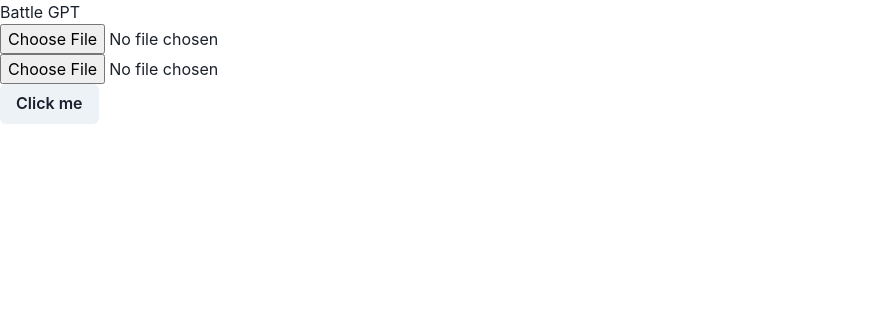
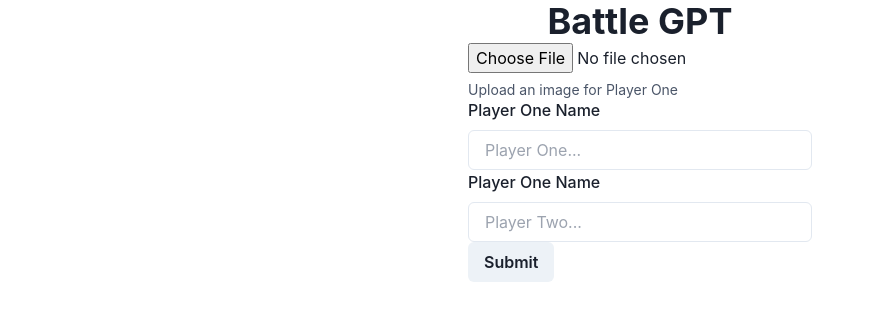
Before and after one commit to jimburch/battle-gpt, a Next.js app: page / in a window 1280 px wide. Shown: the top 320 px of the page, without its empty margins (0-875 px from the left). Built offline with nearby package versions, Linux system fonts and the light colour scheme.

Commit message:
set up formik and validation

```diff
--- a/package.json
+++ b/package.json
@@ -13,11 +13,13 @@
     "@chakra-ui/react": "^2.8.2",
     "@emotion/react": "^11.11.4",
     "@emotion/styled": "^11.11.5",
+    "formik": "^2.4.6",
     "framer-motion": "^11.3.2",
     "next": "14.2.5",
     "openai": "^4.52.7",
     "react": "^18",
-    "react-dom": "^18"
+    "react-dom": "^18",
+    "yup": "^1.4.0"
   },
   "devDependencies": {
     "@types/node": "^20",
--- a/src/app/page.tsx
+++ b/src/app/page.tsx
@@ -1,12 +1,47 @@
 "use client";
 
 import { useState } from "react";
-import { Button, Text } from "@chakra-ui/react";
+import {
+  Button,
+  Box,
+  Text,
+  Input,
+  Heading,
+  FormControl,
+  FormLabel,
+  FormErrorMessage,
+  FormHelperText,
+} from "@chakra-ui/react";
+import { useFormik } from "formik";
+import * as Yup from "yup";
 import FileInput from "@/components/FileInput";
+
+export interface FormValues {
+  playerOneImage: string;
+  playerOneName: string;
+  playerTwoImage: string;
+  playerTwoName: string;
+}
 
 export default function Home() {
   const [isLoading, setIsLoading] = useState(false);
   const [message, setMessage] = useState("");
+
+  const formik = useFormik<FormValues>({
+    initialValues: {
+      playerOneImage: "",
+      playerOneName: "",
+      playerTwoImage: "",
+      playerTwoName: "",
+    },
+    validationSchema: Yup.object({
+      playerOneName: Yup.string().required("Required").max(10, "Too long"),
+      playerTwoName: Yup.string().required("Required"),
+    }),
+    onSubmit: async (values) => {
+      console.log(values);
+    },
+  });
 
   async function handleClick() {
     setIsLoading(true);
@@ -21,12 +56,58 @@ export default function Home() {
 
   return (
     <main>
-      <h1>Battle GPT</h1>
-      <FileInput />
-      <FileInput />
-      <Button onClick={handleClick}>Click me</Button>
-      {isLoading && <Text>Loading...</Text>}
-      {message && <Text>{message}</Text>}
+      <Box display="flex" flexDirection="column" alignItems="center">
+        <Heading>Battle GPT</Heading>
+        <form onSubmit={formik.handleSubmit}>
+          <FormControl>
+            <FileInput name="playerOneName" {...formik} />
+            <FormHelperText>Upload an image for Player One</FormHelperText>
+            <FormErrorMessage>{formik.errors.playerOneImage}</FormErrorMessage>
+          </FormControl>
+
+          <FormControl
+            isInvalid={
+              !!formik.errors.playerOneName && formik.touched.playerOneName
+            }
+          >
+            <FormLabel htmlFor="playerOneName">Player One Name</FormLabel>
+            <Input
+              id="playerOneName"
+              name="playerOneName"
+              placeholder="Player One..."
+              type="text"
+              onChange={formik.handleChange}
+              onBlur={formik.handleBlur}
+              value={formik.values.playerOneName}
+            />
+            <FormErrorMessage>{formik.errors.playerOneName}</FormErrorMessage>
+          </FormControl>
+
+          {/* <FileInput /> */}
+
+          <FormControl
+            isInvalid={
+              !!formik.errors.playerTwoName && formik.touched.playerTwoName
+            }
+          >
+            <FormLabel htmlFor="playerTwoName">Player One Name</FormLabel>
+            <Input
+              id="playerTwoName"
+              name="playerTwoName"
+              placeholder="Player Two..."
+              type="text"
+              onChange={formik.handleChange}
+              onBlur={formik.handleBlur}
+              value={formik.values.playerTwoName}
+            />
+            <FormErrorMessage>{formik.errors.playerTwoName}</FormErrorMessage>
+          </FormControl>
+
+          <Button type="submit">Submit</Button>
+        </form>
+        {isLoading && <Text>Loading...</Text>}
+        {message && <Text>{message}</Text>}
+      </Box>
     </main>
   );
 }
--- a/src/components/FileInput.tsx
+++ b/src/components/FileInput.tsx
@@ -1,12 +1,21 @@
 import React, { useState, ChangeEvent } from "react";
 import Image from "next/image";
-import { Input } from "@chakra-ui/react";
+import { Input, Box } from "@chakra-ui/react";
+import { FormValues } from "@/app/page";
+import { FormikProps } from "formik";
 
-const FileInput: React.FC = () => {
+type FileInputProps<T = FormValues> = {
+  name: string;
+} & FormikProps<T>;
+
+const FileInput = <T extends FormValues>({
+  name,
+  setFieldValue,
+}: FileInputProps<T>) => {
   return (
-    <div>
+    <Box>
       <input type="file" accept="image/*" />
-    </div>
+    </Box>
   );
 };
 
```
Also changed, not shown: 1 other file (tests, documents, lock files or other folders).
